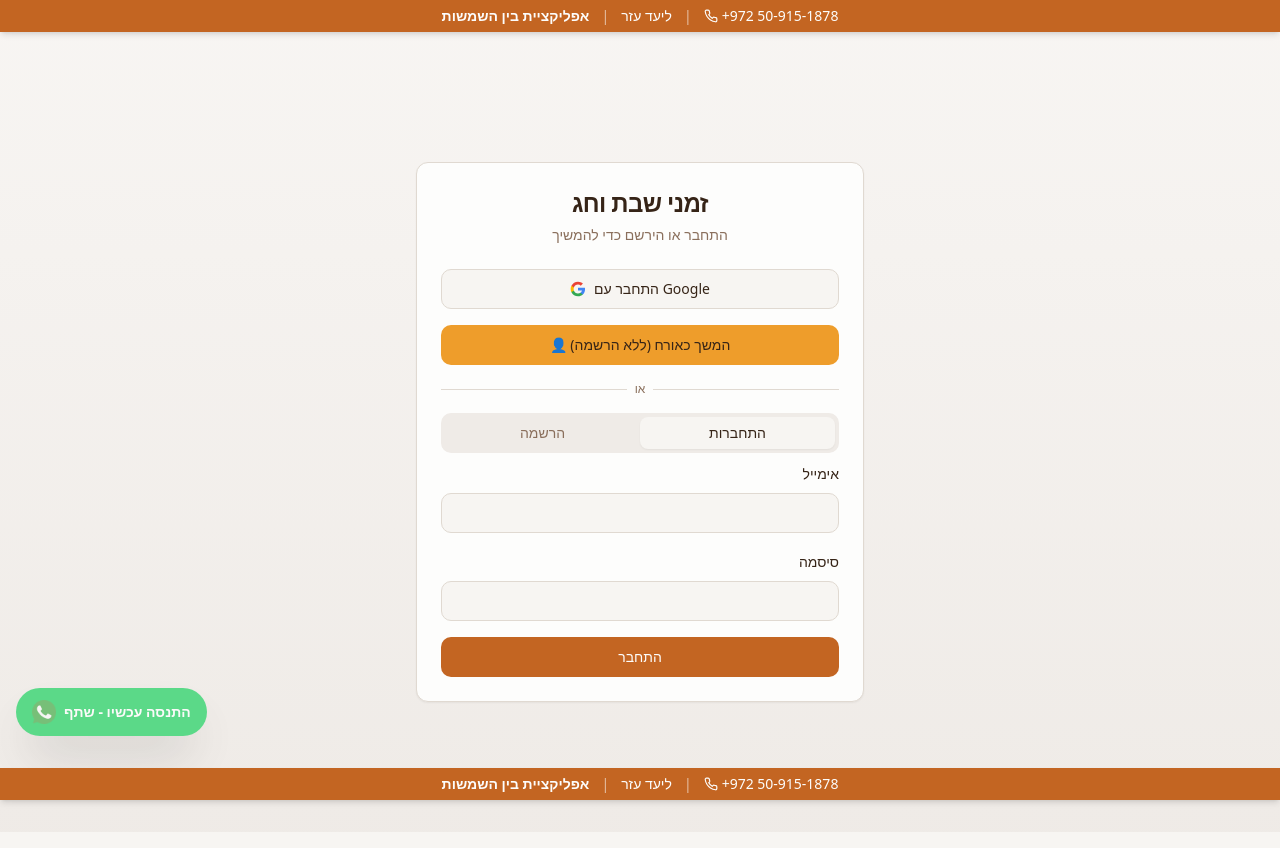
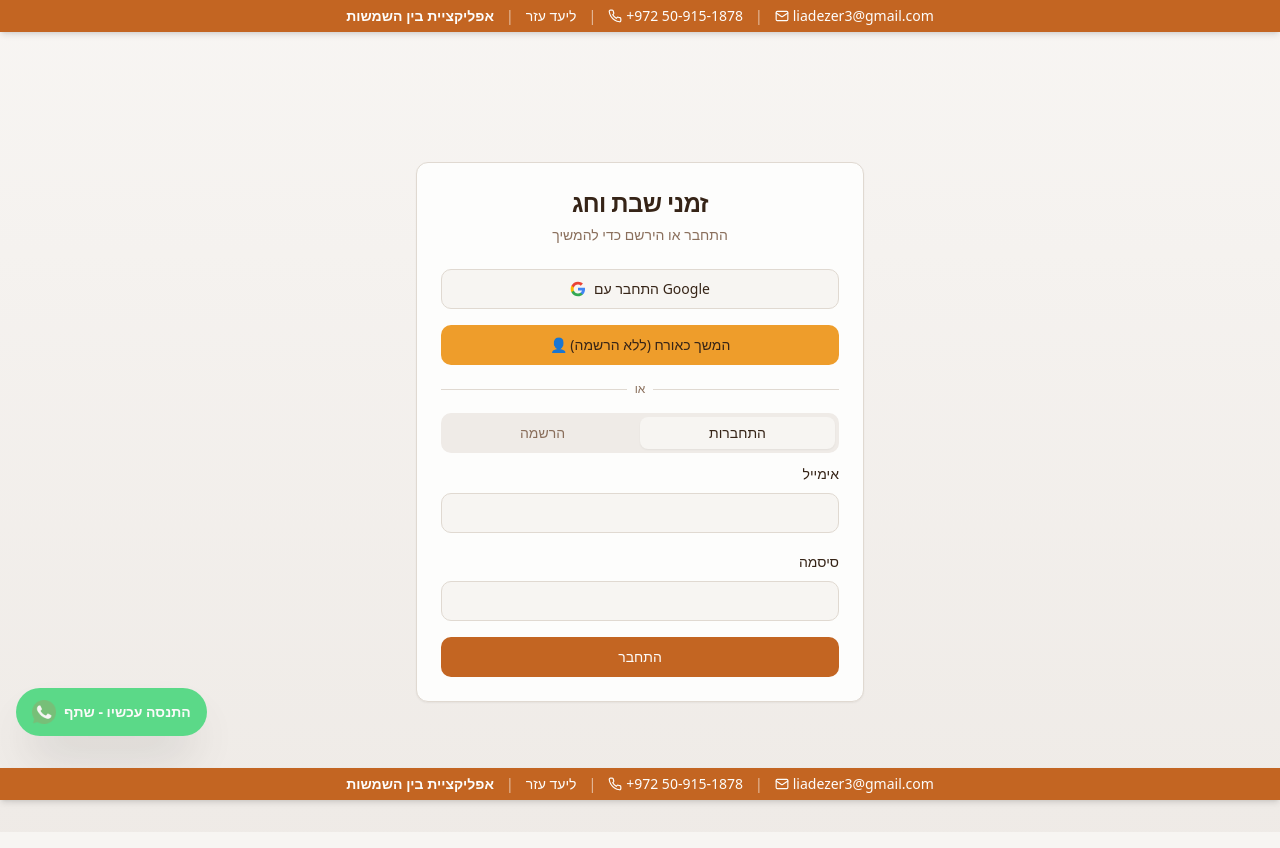
Before and after one commit to liadezer3/ben-hashmashot, a React (Vite) app: page /auth in a window 1280 px wide. Shown: the top 848 px of the page. Built offline with nearby package versions, Linux system fonts and the light colour scheme; what @hebcal/core would draw is missing.

Commit message:
Changes
Co-authored-by: liadezer3 <86228025+liadezer3@users.noreply.github.com>

```diff
--- a/src/components/ContactBar.tsx
+++ b/src/components/ContactBar.tsx
@@ -24,6 +24,14 @@ export const ContactBar = ({ position }: ContactBarProps) => {
           <Phone className="w-3.5 h-3.5" />
           +972 50-915-1878
         </a>
+        <span className="opacity-60">|</span>
+        <a
+          href="mailto:liadezer3@gmail.com"
+          className="flex items-center gap-1 hover:underline font-medium"
+        >
+          <Mail className="w-3.5 h-3.5" />
+          liadezer3@gmail.com
+        </a>
       </div>
     </div>
   );
--- a/src/components/Header.tsx
+++ b/src/components/Header.tsx
@@ -108,6 +108,13 @@ export const Header = () => {
           <p className="text-primary-foreground/90 text-lg">
             {t("app.subtitle")}
           </p>
+          <a
+            href="mailto:liadezer3@gmail.com"
+            className="text-primary-foreground/80 text-sm hover:underline flex items-center gap-1"
+          >
+            <Mail className="w-3.5 h-3.5" />
+            liadezer3@gmail.com
+          </a>
         </div>
       </div>
     </header>
--- a/src/pages/Index.tsx
+++ b/src/pages/Index.tsx
@@ -224,8 +224,15 @@ const Index = () => {
       </main>
 
       <footer className="border-t border-border mt-16 py-6">
-        <div className="container mx-auto px-4 text-center text-sm text-muted-foreground">
+        <div className="container mx-auto px-4 text-center text-sm text-muted-foreground space-y-2">
           <p>{t("footer.calculatedBy")}</p>
+          <a
+            href="mailto:liadezer3@gmail.com"
+            className="inline-flex items-center gap-1 hover:text-primary transition-colors"
+          >
+            <Mail className="w-3.5 h-3.5" />
+            liadezer3@gmail.com
+          </a>
         </div>
       </footer>
     </div>
```
